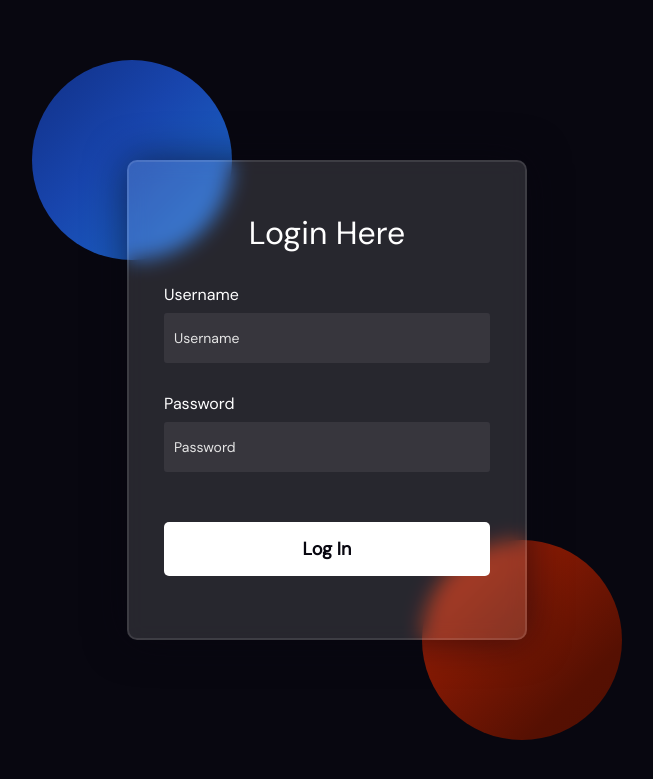
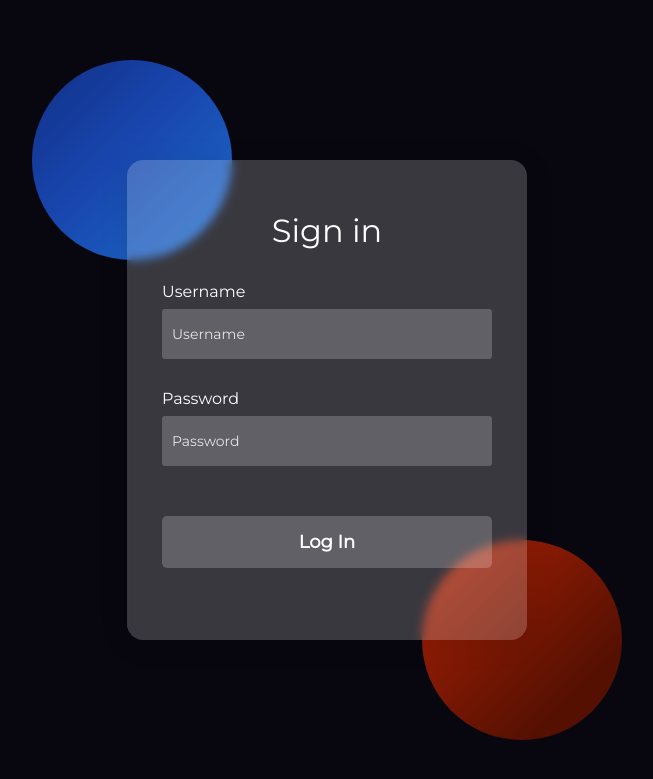
Before and after one commit to krithika117/club-enrollment-and-tracking-system-fe, a PHP site: page /pages/login.html in a window 1280 px wide. Shown: the top 779 px of the page, without its empty margins (313-966 px from the left). Run offline with PHP 8.4, Linux system fonts and the light colour scheme.

Commit message:
login page UI tweaks

```diff
--- a/pages/index.html
+++ b/pages/index.html
@@ -6,7 +6,7 @@
     <meta charset="UTF-8">
     <meta http-equiv="X-UA-Compatible" content="IE=edge">
     <meta name="viewport" content="width=device-width, initial-scale=1.0">
-    <title>Document</title>
+    <title>Home</title>
 </head>
 
 <body>
--- a/pages/login.html
+++ b/pages/login.html
@@ -5,7 +5,7 @@
     <meta charset="UTF-8">
     <meta http-equiv="X-UA-Compatible" content="IE=edge">
     <meta name="viewport" content="width=device-width, initial-scale=1.0">
-    <title>Document</title>
+    <title>Sign In</title>
     <link rel="stylesheet" href="../style/login.css">
 </head>
 
@@ -17,7 +17,7 @@
     </div>
 
     <form>
-        <h3>Login Here</h3>
+        <h3>Sign in</h3>
         <label for="username">Username</label>
         <input type="text" placeholder="Username" id="username">
 
--- a/style/login.css
+++ b/style/login.css
@@ -1,6 +1,5 @@
-/* @import url('https://fonts.googleapis.com/css2?family=DM Sans&display=swap'); */
+@import url('https://fonts.googleapis.com/css2?family=Montserrat&display=swap');
 @import url('https://fonts.googleapis.com/css2?family=DM+Sans&display=swap');
-
 
 *,
 *:before,
@@ -67,20 +66,21 @@ body {
 form {
     height: 480px;
     width: 400px;
-    background-color: rgba(255, 255, 255, 0.13);
     position: fixed;
     transform: translate(-50%, -50%);
     top: 50%;
     left: 50%;
     border-radius: 10px;
-    backdrop-filter: blur(10px);
-    border: 2px solid rgba(255, 255, 255, 0.1);
-    box-shadow: 0 0 40px rgba(8, 7, 16, 0.6);
+    background: rgba(255, 255, 255, 0.2);
+    border-radius: 16px;
+    box-shadow: 0 4px 30px rgba(0, 0, 0, 0.1);
+    backdrop-filter: blur(5px);
+    -webkit-backdrop-filter: blur(5px);
     padding: 50px 35px;
 }
 
 form * {
-    font-family: 'DM Sans', sans-serif;
+    font-family: 'Montserrat', sans-serif;
     color: hsl(0, 0%, 100%);
     outline: none;
     border: none;
@@ -98,13 +98,14 @@ label {
     margin-top: 30px;
     font-size: 16px;
     font-weight: 500;
+
 }
 
 input {
     display: block;
     height: 50px;
     width: 100%;
-    background-color: rgba(255, 255, 255, 0.07);
+    background: rgba(255, 255, 255, 0.2);
     border-radius: 3px;
     padding: 0 10px;
     margin-top: 8px;
@@ -114,13 +115,14 @@ input {
 
 ::placeholder {
     color: #e5e5e5;
+
 }
 
 button {
     margin-top: 50px;
     width: 100%;
-    background-color: #ffffff;
-    color: #080710;
+    background: rgba(255, 255, 255, 0.2);
+    color: #ffffff;
     padding: 15px 0;
     font-size: 18px;
     font-weight: 600;
@@ -130,6 +132,7 @@ button {
 
 button:hover {
     background-color: #d1cccc;
+    color: rgb(46, 46, 46);
 }
 
 @media screen and (max-width: 430px) {
@@ -143,7 +146,7 @@ button:hover {
     }
 
     .shape:last-child {
-        background: linear-gradient(-45deg, #3f0c02, #561002, #c62707, #ff512f, #f09819);
+        background: linear-gradient(-45deg, #320a01, #6a1302, #ff512f, #f09819);
         background-size: 400% 400%;
         font-weight: 100;
         animation: gradient 15s ease infinite;
```
